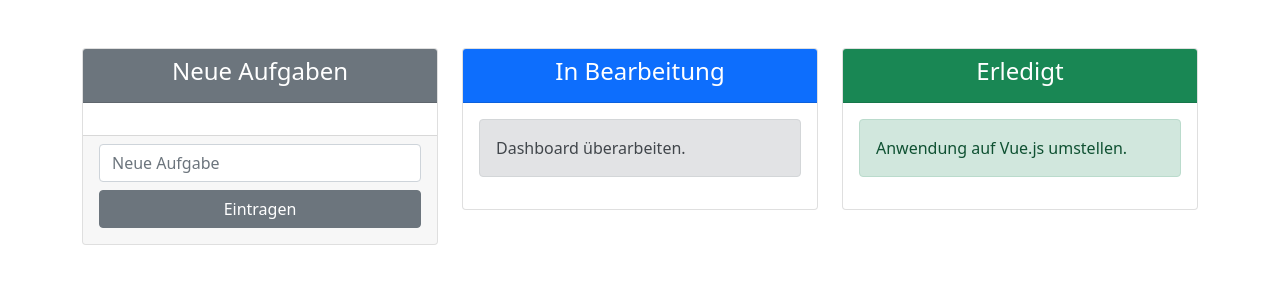
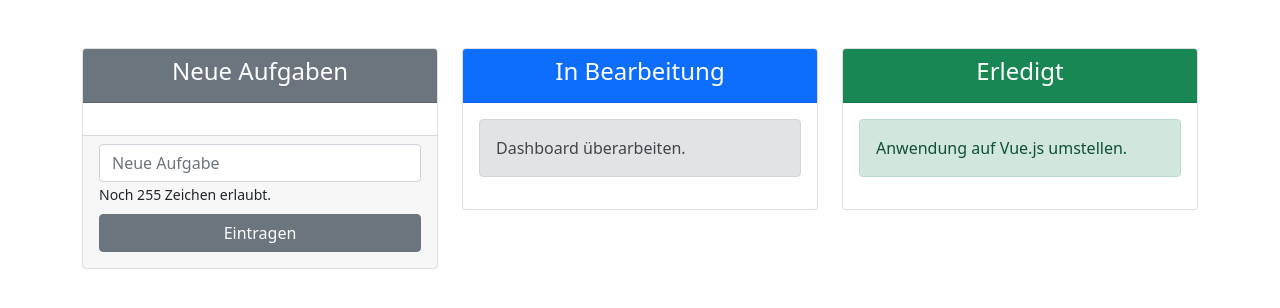
Before and after one commit to devR2001/kanbanboard, a Vue app: page / in a window 1280 px wide. Shown: the top 308 px of the page. Built offline with nearby package versions, Linux system fonts and the light colour scheme.

Commit message:
show chars Numbers

```diff
--- a/src/App.vue
+++ b/src/App.vue
@@ -16,6 +16,11 @@ export default {
   name: "App",
   components: {
     StatusCard,
+  },
+  provide() {
+    return {
+      maxNumberOfChars: 255,
+    }
   },
   data() {
     return {
--- a/src/components/NewTask.vue
+++ b/src/components/NewTask.vue
@@ -1,6 +1,7 @@
 <template>
   <div>
     <input type="text" class="form-control" placeholder="Neue Aufgabe" v-model="content" />
+    <small>Noch {{ numberOfCharsleft }} Zeichen erlaubt.</small>
     <div class="d-grid my-2">
       <button class="btn btn-secondary" @click="submitTask()">Eintragen</button>
     </div>
@@ -10,6 +11,7 @@
 <script>
 export default {
   name: "NewTask",
+  inject: ["maxNumberOfChars"],
   // emits: ["new-tasks"],
   emits: {
     "new-task": (task) => {
@@ -25,6 +27,11 @@ export default {
       content: ""
     }
   },
+  computed: {
+    numberOfCharsleft() {
+      return this.maxNumberOfChars - this.content.length
+    }
+  },
   methods: {
     submitTask() {
       this.$emit("new-task", {
```
